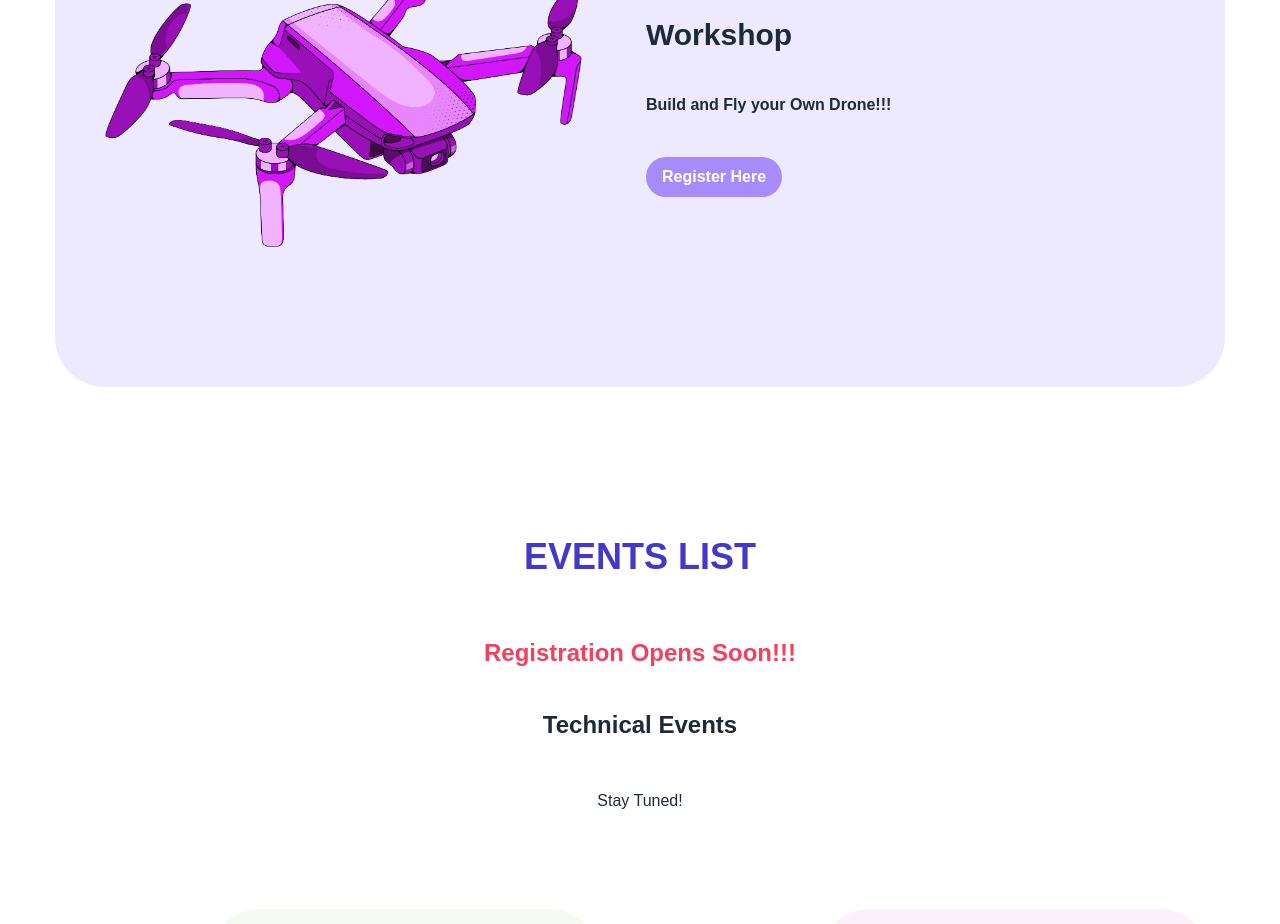
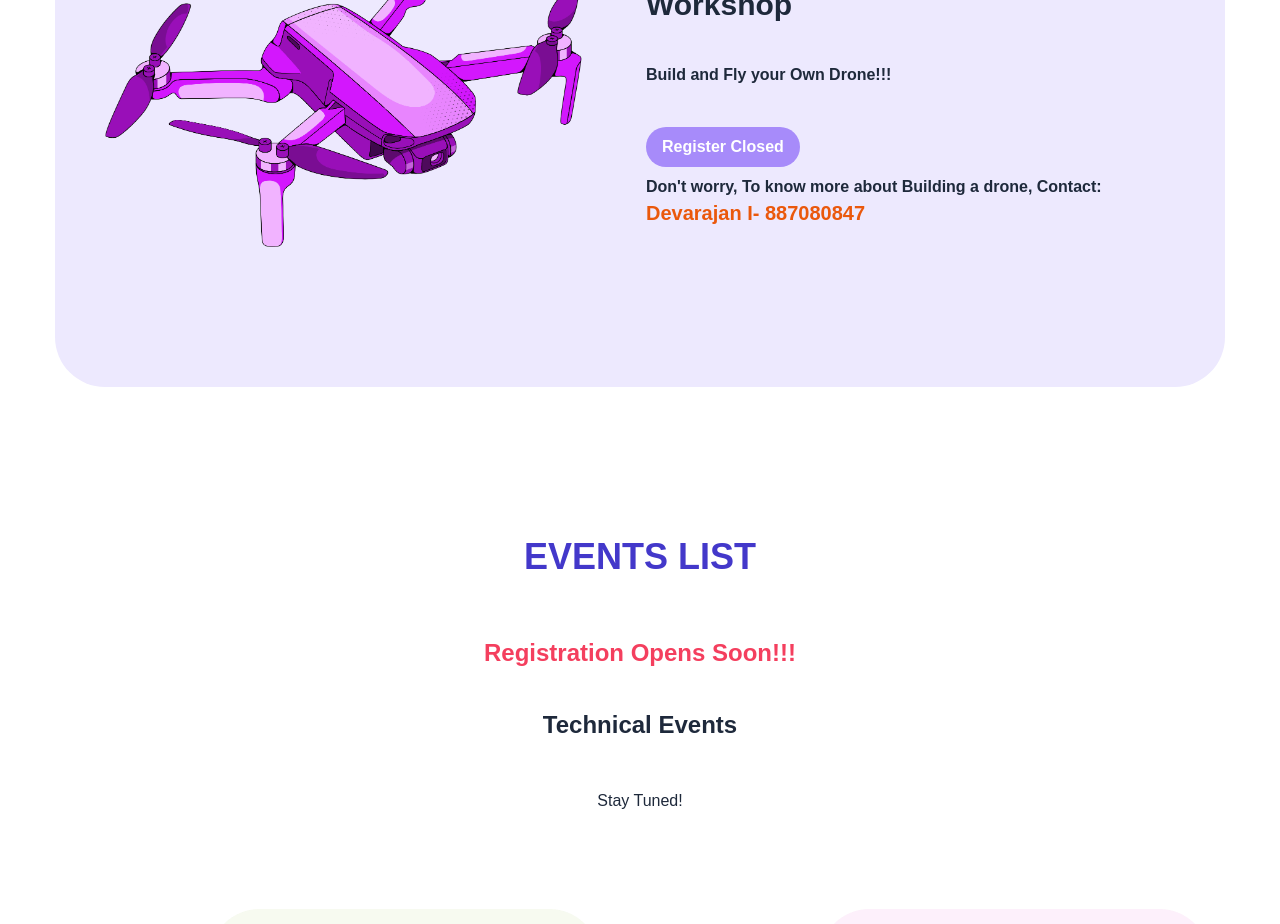
Before and after one commit to akshay1027/ENCINFO-2023, a React (Create React App) app: page / in a window 1280 px wide. Shown: the part 2000-2924 px from the top of the page. Built offline with nearby package versions, Linux system fonts and the light colour scheme.

Commit message:
workshop closed

```diff
--- a/src/components/Header.js
+++ b/src/components/Header.js
@@ -1,4 +1,4 @@
-import React, { useState } from 'react';
+import React from 'react';
 
 import ptuLogo from '../assets/img/ptuLogo.png';
 
@@ -10,7 +10,6 @@ import { FaBars } from 'react-icons/fa';
 import { BsArrowRight } from 'react-icons/bs';
 
 const Header = () => {
-  const [navMobile, setNavMobile] = useState(false);
 
   return (
     <nav className="sticky top-0 z-20 bg-white dark:bg-slate-900 backdrop-filter backdrop-blur-lg bg-opacity-30 border-b border-gray-200">
--- a/src/components/Workshop.js
+++ b/src/components/Workshop.js
@@ -32,10 +32,12 @@ const Workshop = () => {
               {subtitle}
             </p>
             <a href="/workshop">
-              <button class="bg-violet-400 hover:bg-violet-700 mt-10 text-white font-bold py-2 px-4 rounded-full">
-                Register Here
+              <button disabled class="bg-violet-400  mt-10 text-white font-bold py-2 px-4 rounded-full">
+                Register Closed
               </button>
             </a>
+            <p className='pt-2 font-semibold'>Don't worry, To know more about Building a drone, Contact:</p>
+            <h3 className='text-xl font-semibold text-orange-600'>Devarajan I- 887080847</h3>
           </div>
         </div>
       </div>
```
